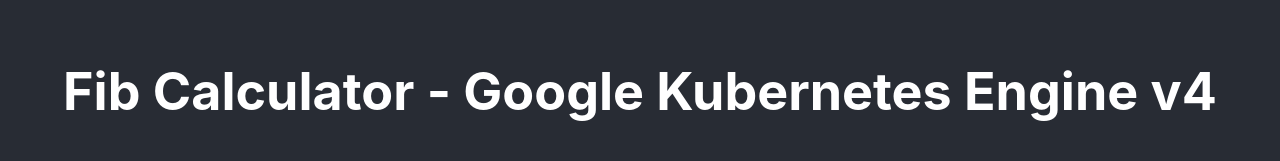
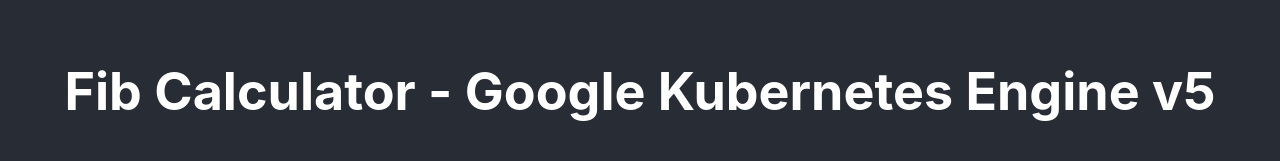
Before and after one commit to mbezyan/multi-k8s, a React (Create React App) app in the folder client/: page / in a window 1280 px wide. Shown: the part 438-599 px from the top of the page. Built offline with nearby package versions, Linux system fonts and the light colour scheme; no server answers.

Commit message:
Update version on page and fix indentation in config

```diff
--- a/client/src/App.js
+++ b/client/src/App.js
@@ -13,7 +13,7 @@
           <header className="App-header">
             <img src={logo} className="App-logo" alt="logo" />
             <h1 className="App-title">
-              Fib Calculator - Google Kubernetes Engine v4
+              Fib Calculator - Google Kubernetes Engine v5
             </h1>
             <Link to="/">Home</Link>
             <Link to="/otherpage">Other Page</Link>
```
Also changed, not shown: 1 other file (tests, documents, lock files or other folders).
